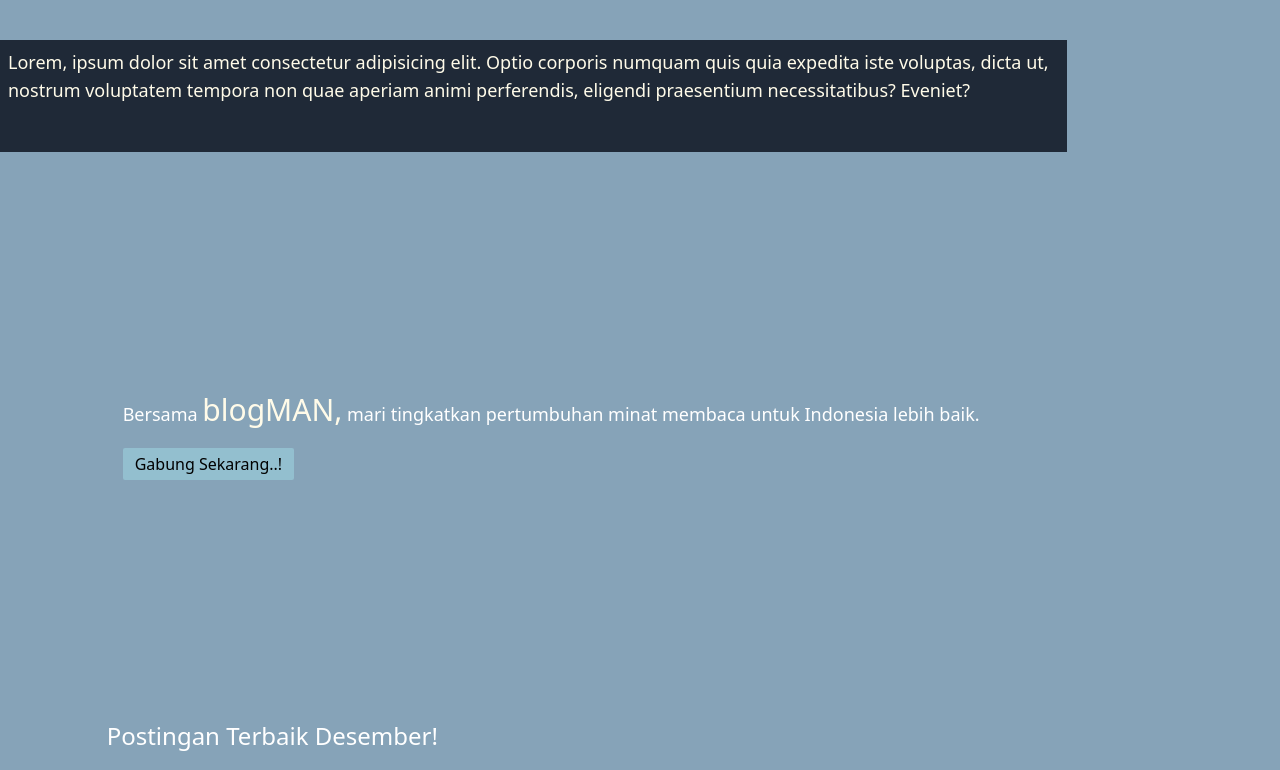
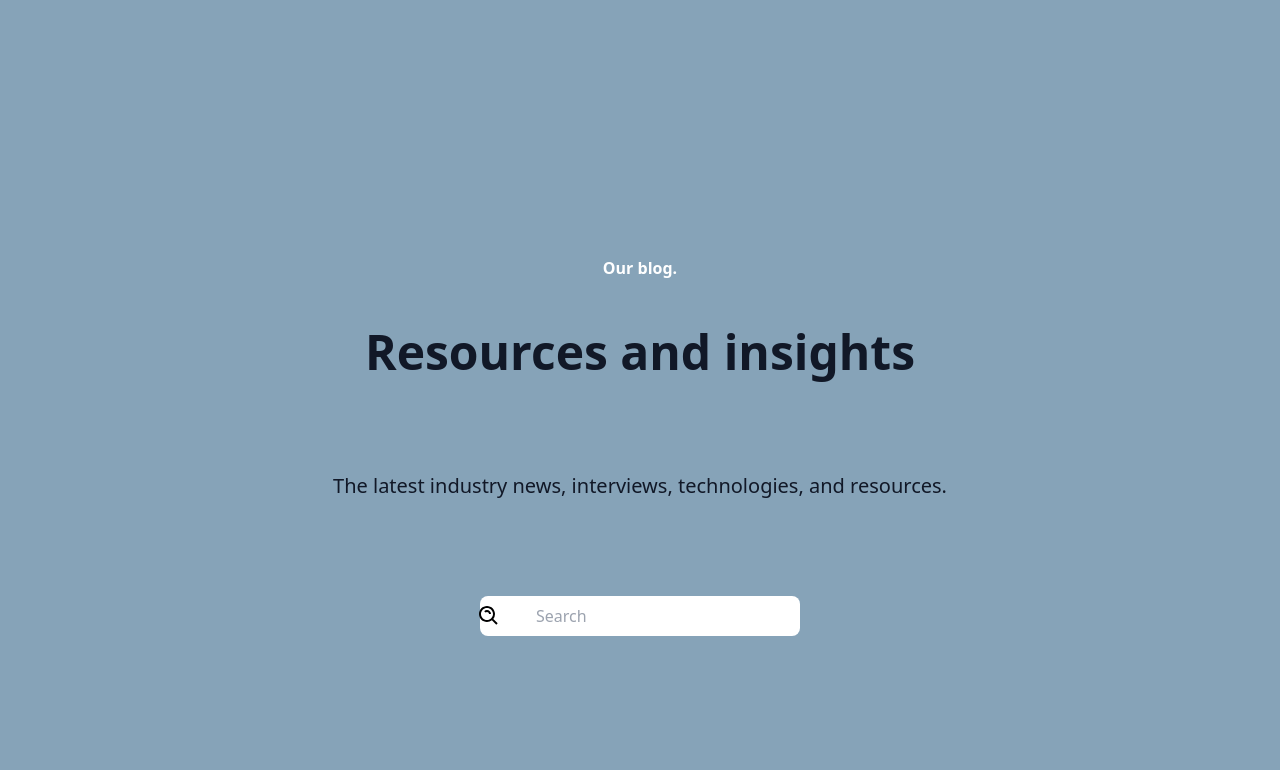
Before and after one commit to qoribulmujib/front-end-blog, a Next.js app: page / in a window 1280 px wide. Shown: the top 770 px of the page. Built offline with nearby package versions, Linux system fonts and the light colour scheme.

Commit message:
refinement main page blog

```diff
--- a/pages/index.tsx
+++ b/pages/index.tsx
@@ -2,24 +2,24 @@
 import ButtonMain from "@/components/atomics/button-main"
 import CardPosts from "@/components/organisms/card-posts"
 import CollectionPosts from "@/components/template/collection-posts"
+import { BiSearchAlt } from 'react-icons/bi'
 
 
 export default function Home() {
   return (
-    <div className="w-full max-h-full bg-primary py-10">
-      <div className="bg-gray-800 h-28 md:w-10/12 w-full ">
-        <p className="text-secondary p-2 text-sm md:text-lg">
-          Lorem, ipsum dolor sit amet consectetur adipisicing elit. Optio corporis numquam quis quia expedita iste voluptas, dicta ut, nostrum voluptatem tempora non quae aperiam animi perferendis, eligendi praesentium necessitatibus? Eveniet?
-        </p>
-      </div>
-      <div className="md:w-10/12 mx-auto">
-
-        <div>
-          <div className="mt-20 md:mt-60 px-4">
-            <p className="text-white text-lg mb-5">Bersama <span className="text-secondary text-3xl">blogMAN,</span> mari tingkatkan pertumbuhan minat membaca untuk Indonesia lebih baik.</p>
-            <ButtonMain type={'selengkapnya'} title={'Gabung Sekarang..!'} />
+    <div className="w-full max-h-full bg-primary">
+      <div className="md:w-10/12 mx-auto pt-64">
+        <div className="flex flex-row justify-center items-center align-middle self-center">
+          <div>
+            <p className="text-white font-semibold text-base text-center mb-12">Our blog.</p>
+            <p className="text-gray-900 font-semibold text-5xl text-center">Resources and insights</p>
+            <p className="text-center text-gray-900 font-normal text-xl my-24">The latest industry news, interviews, technologies, and resources.</p>
+            <div className="flex justify-center items-center align-middle relative">
+              <input type="text" placeholder="Search" className="h-10 w-80 text-gray-900 rounded-lg px-14 flex justify-center items-center" >
+              </input>
+              <BiSearchAlt className="absolute top-2 md:left-36 left-24 w-6 h-6" />
+            </div>
           </div>
-          <div className="hidden md:inline"></div>
         </div>
 
         <div className="mt-8 md:mt-60">
```
